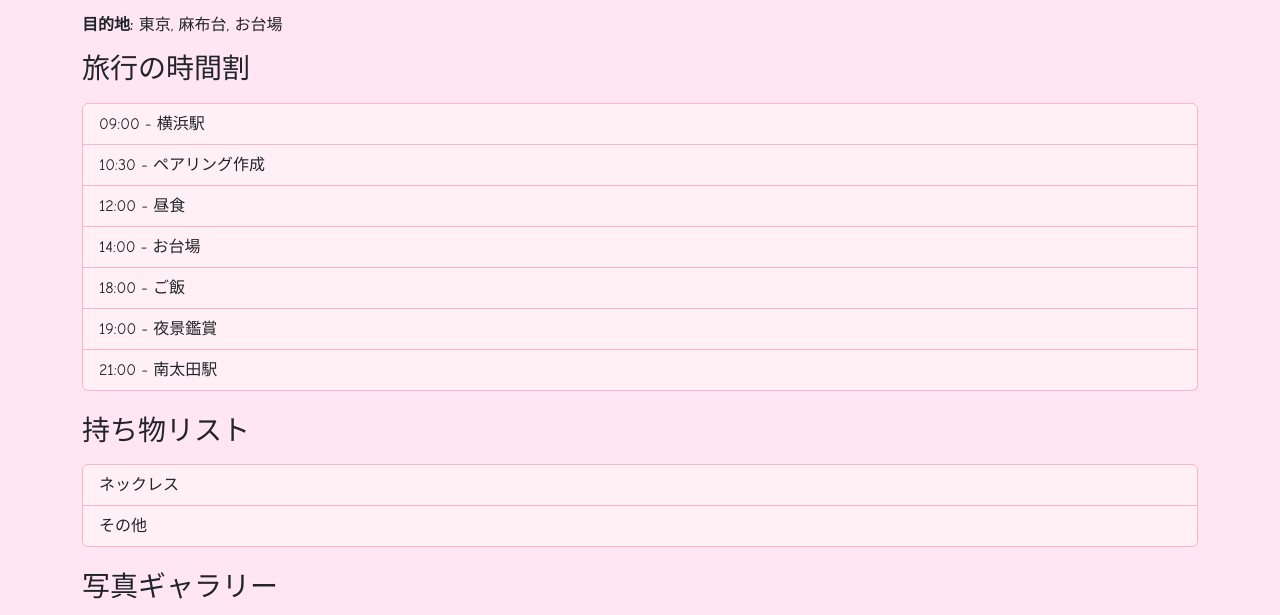
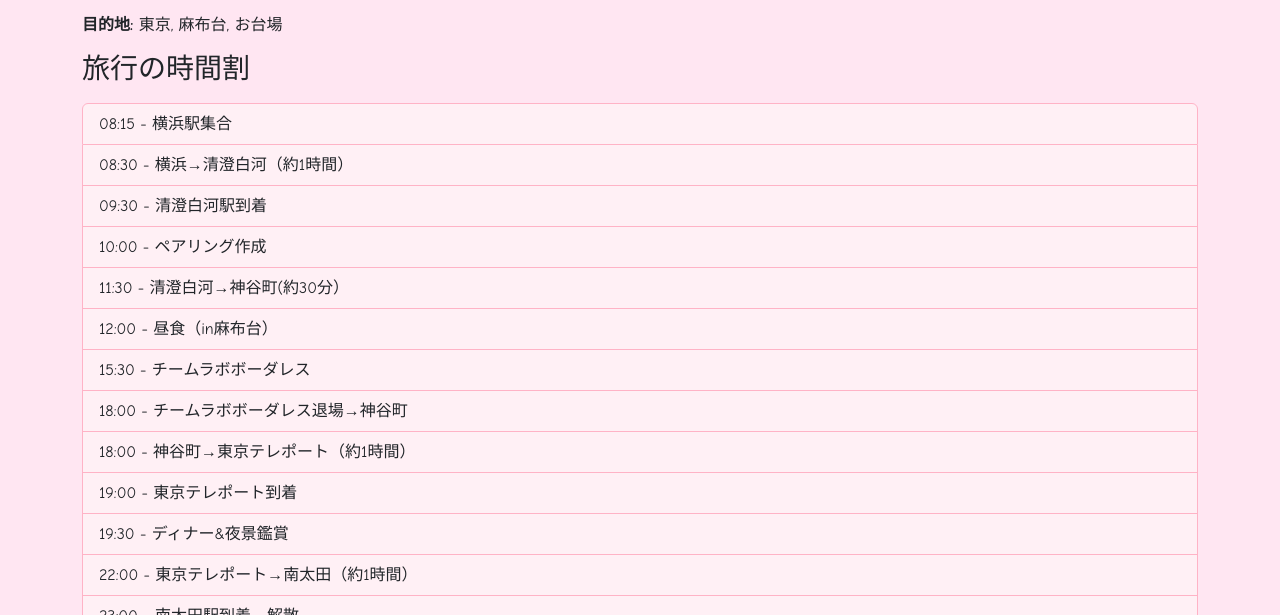
Before and after one commit to toru319/trip, a plain HTML site: page detail.html in a window 1280 px wide. Shown: the part 491-1106 px from the top of the page. Drawn offline with nearby package versions, Linux system fonts and the light colour scheme.

Commit message:
Update detail.html

```diff
--- a/detail.html
+++ b/detail.html
@@ -53,13 +53,19 @@
         <p><strong>目的地:</strong> 東京, 麻布台, お台場</p>
         <h3 class="mb-3">旅行の時間割</h3>
         <ul class="list-group mb-4">
-            <li class="list-group-item">09:00 - 横浜駅</li>
-            <li class="list-group-item">10:30 - ペアリング作成</li>
-            <li class="list-group-item">12:00 - 昼食</li>
-            <li class="list-group-item">14:00 - お台場</li>
-            <li class="list-group-item">18:00 - ご飯</li>
-            <li class="list-group-item">19:00 - 夜景鑑賞</li>
-            <li class="list-group-item">21:00 - 南太田駅</li>
+            <li class="list-group-item">08:15 - 横浜駅集合</li>
+            <li class="list-group-item">08:30 - 横浜→清澄白河（約1時間）</li>
+            <li class="list-group-item">09:30 - 清澄白河駅到着</li>
+            <li class="list-group-item">10:00 - ペアリング作成</li>
+            <li class="list-group-item">11:30 - 清澄白河→神谷町(約30分）</li>
+            <li class="list-group-item">12:00 - 昼食（in麻布台）</li>
+            <li class="list-group-item">15:30 - チームラボボーダレス</li>
+            <li class="list-group-item">18:00 - チームラボボーダレス退場→神谷町</li>
+            <li class="list-group-item">18:00 - 神谷町→東京テレポート（約1時間）</li>
+            <li class="list-group-item">19:00 - 東京テレポート到着</li>
+            <li class="list-group-item">19:30 - ディナー&夜景鑑賞</li>
+            <li class="list-group-item">22:00 - 東京テレポート→南太田（約1時間）</li>
+            <li class="list-group-item">23:00 - 南太田駅到着→解散</li>
         </ul>
         <h3 class="mb-3">持ち物リスト</h3>
         <ul class="list-group mb-4">
```
